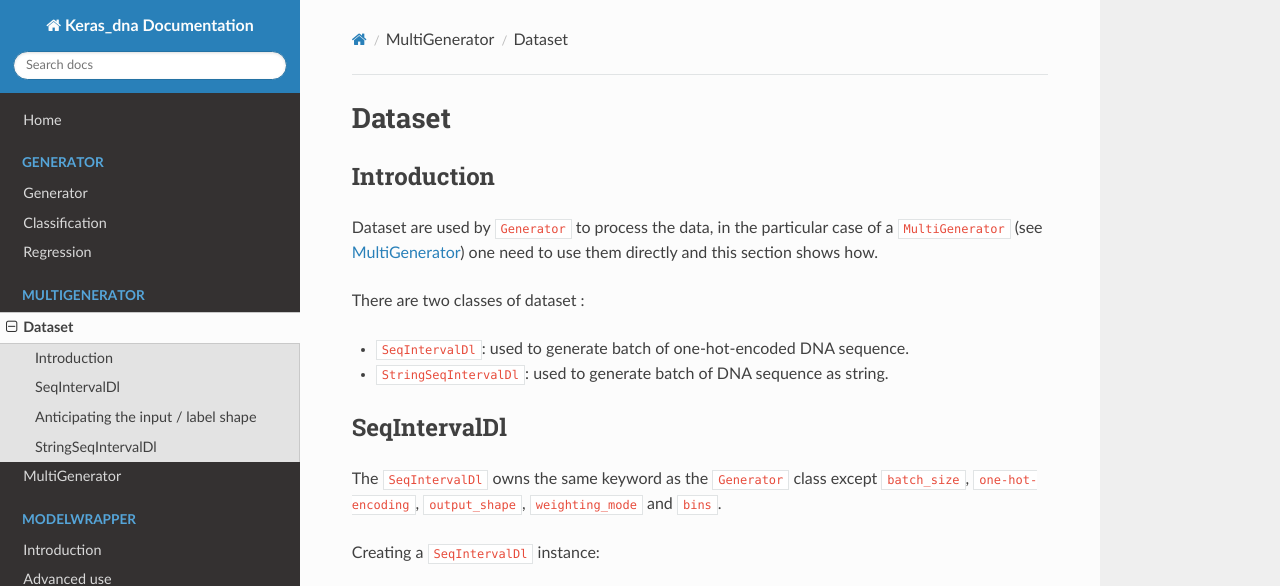
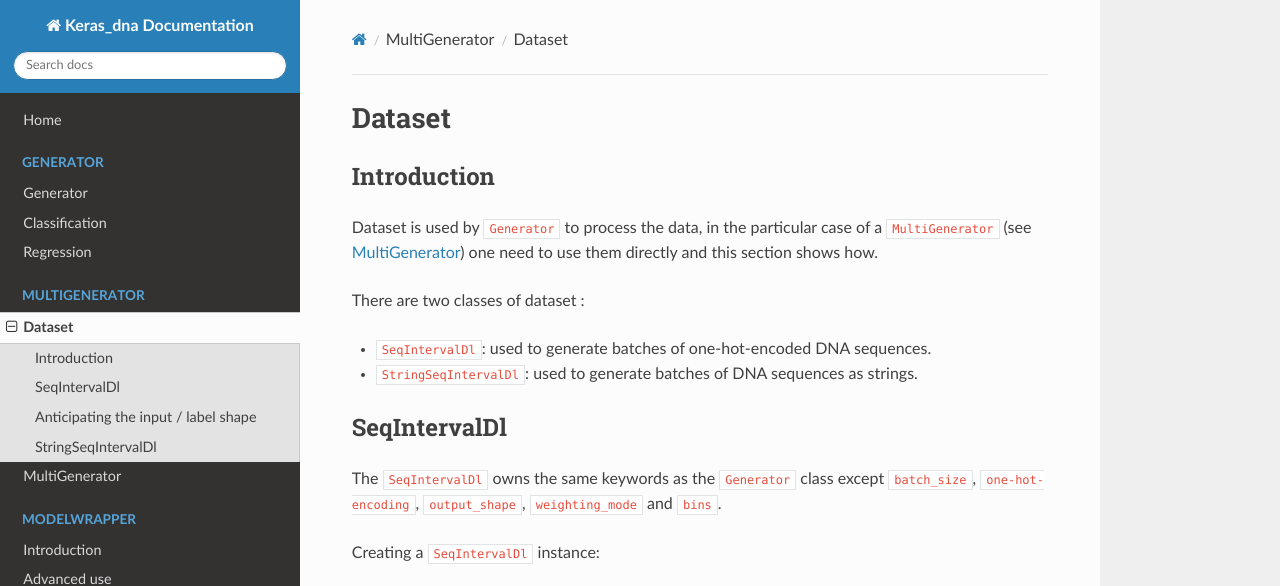
Before and after one commit to etirouthier/keras_dna, an MkDocs documentation site: the page built from docs/dataset.md, in a window 1280 px wide and 1400 px high. Shown: the top 586 px of the window. Built offline with MkDocs 1.6.1, drawn with Linux system fonts in a browser that asks for light colours; nearby versions of some CDN libraries; some of the changed text lies outside the part shown.

Commit message:
Update dataset.md

```diff
--- a/docs/dataset.md
+++ b/docs/dataset.md
@@ -2,16 +2,16 @@
 
 ## Introduction
 
-Dataset are used by `Generator` to process the data, in the particular case of a `MultiGenerator` (see [MultiGenerator](multigenerator.md)) one need to use them directly and this section shows how.
+Dataset is used by `Generator` to process the data, in the particular case of a `MultiGenerator` (see [MultiGenerator](multigenerator.md)) one need to use them directly and this section shows how.
 
 There are two classes of dataset :
 
-- `SeqIntervalDl`: used to generate batch of one-hot-encoded DNA sequence.
-- `StringSeqIntervalDl`: used to generate batch of DNA sequence as string.
+- `SeqIntervalDl`: used to generate batches of one-hot-encoded DNA sequences.
+- `StringSeqIntervalDl`: used to generate batches of DNA sequences as strings.
 
 ## SeqIntervalDl
 
-The `SeqIntervalDl` owns the same keyword as the `Generator` class except `batch_size`, `one-hot-encoding`, `output_shape`, `weighting_mode` and `bins`.
+The `SeqIntervalDl` owns the same keywords as the `Generator` class except `batch_size`, `one-hot-encoding`, `output_shape`, `weighting_mode` and `bins`.
 
 
 Creating a `SeqIntervalDl` instance:
```
Also changed, not shown: other parts of docs/dataset.md (+1 -1 lines).
